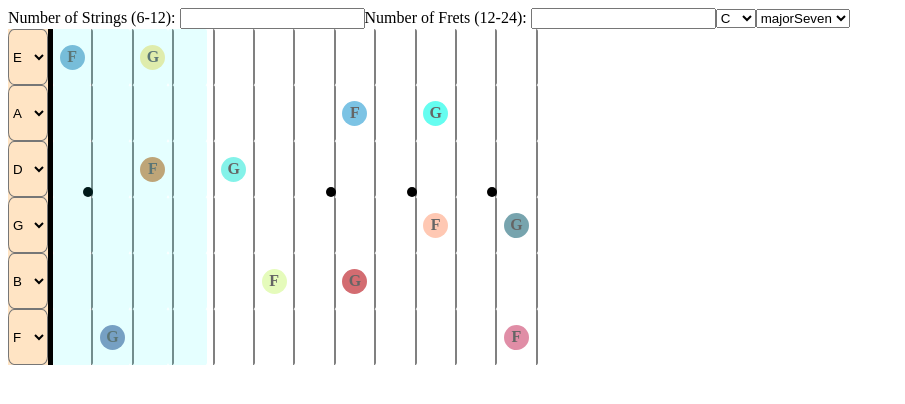
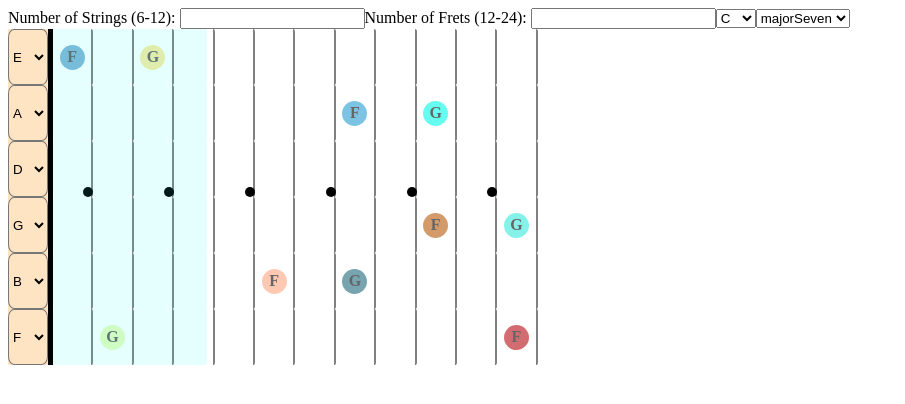
Before and after one commit to ShirelleW/RiffTheory, a Next.js app: page /Controls in a window 1280 px wide. Shown: the top 404 px of the page, without its empty margins (0-905 px from the left). Built offline with nearby package versions, Linux system fonts and the light colour scheme.

Commit message:
added modeNotes logic

```diff
--- a/pages/Frets.jsx
+++ b/pages/Frets.jsx
@@ -27,15 +27,6 @@ export const Frets = ({ stringNum, numOfStrings, stringNoteLayout }) => {
             {
                 stringNoteLayout.map((note, i) =>
                 // Selected Theory Display
-                    modeNotes.includes(note) ?
-
-                            <div className={styles.individualNotes}>
-                                <p style={{
-                                    backgroundColor: randomColor(),
-                                    'opacity': 0.6
-                                }} id={styles.noteToggle}>{note}</p>
-                        </div>
-                        :
                 // Selected Notes Display
                 (
                     i % 2 === 0 && Number(stringNum) === oddFretInlay ?
@@ -45,9 +36,22 @@ export const Frets = ({ stringNum, numOfStrings, stringNoteLayout }) => {
                             </div>
                             <div className={styles.oddFretInlay}> </div>
                         </div> :
+                        (
+                            modeNotes.includes(note) ? (
+                                (
+                                    <div className={styles.individualNotes}>
+                                        <p style={{
+                                            backgroundColor: randomColor(),
+                                            'opacity': 0.6
+                                        }} id={styles.noteToggle}>{note}</p>
+                                    </div>
+                                )
+                            )
+                                :
                                 <div onClick={() => toggleNoteView(note)} className={styles.individualNotes}>
                                     <p style={{ backgroundColor: noteHexes[selectedNotes.indexOf(note)], 'opacity': 0.6 }} id={selectedNotes.includes(note) && styles.noteToggle}>{selectedNotes.includes(note) && note}</p>
                                 </div>
+                        )
                 )
                 )
             }
--- a/pages/utils.js
+++ b/pages/utils.js
@@ -4,7 +4,7 @@ export const majorSeven = (startingNote) => {
     // slider highlights chord based off fret position
 }
 export const majorNine = (startingNote) => {
-    return ["A", "B"]
+    return ["A", "B", "c", "D", "E", "F", "G"]
 }
 export const chordTypes = {
     majorSeven: majorSeven,
```
Lines whose indentation alone changed are shown as unchanged.
